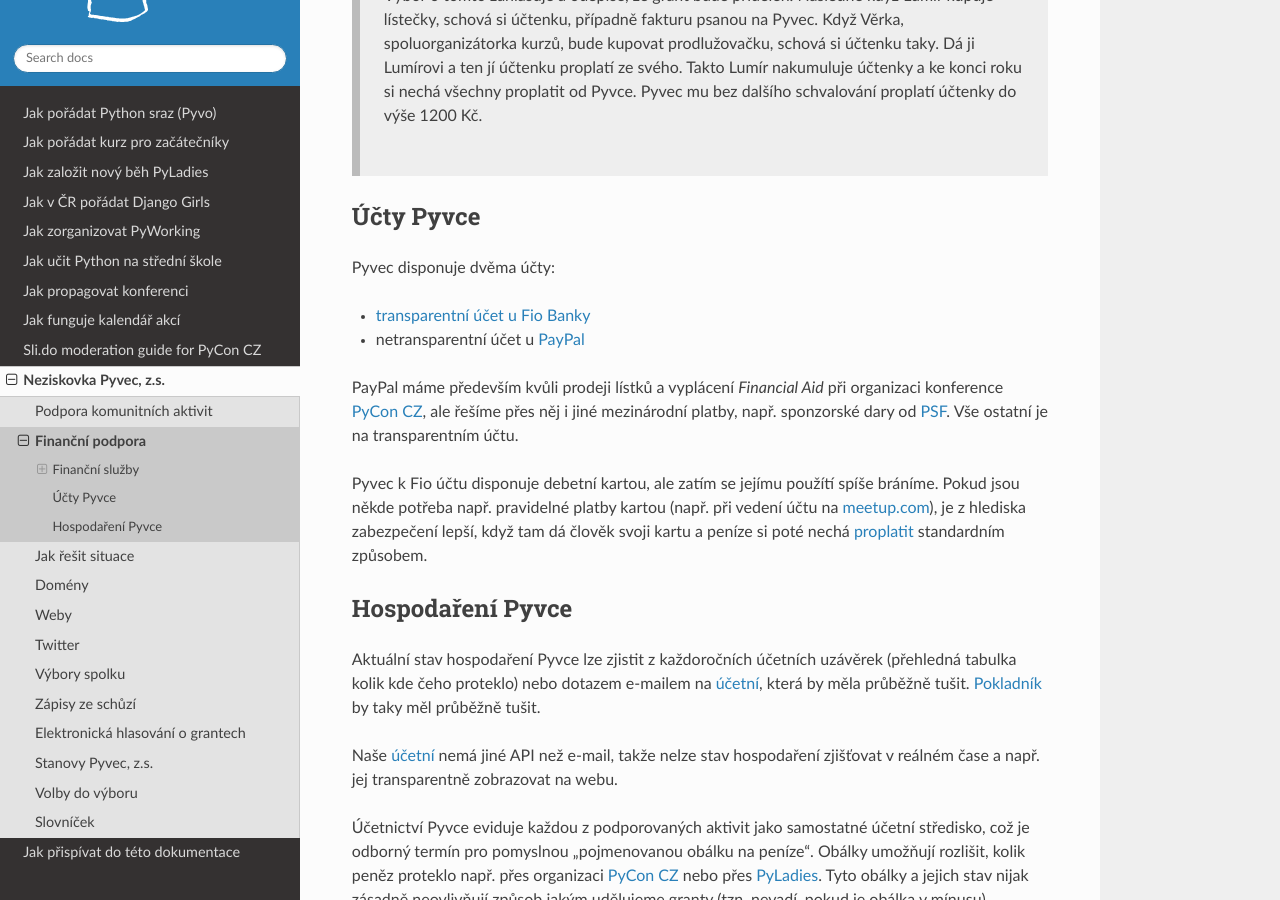
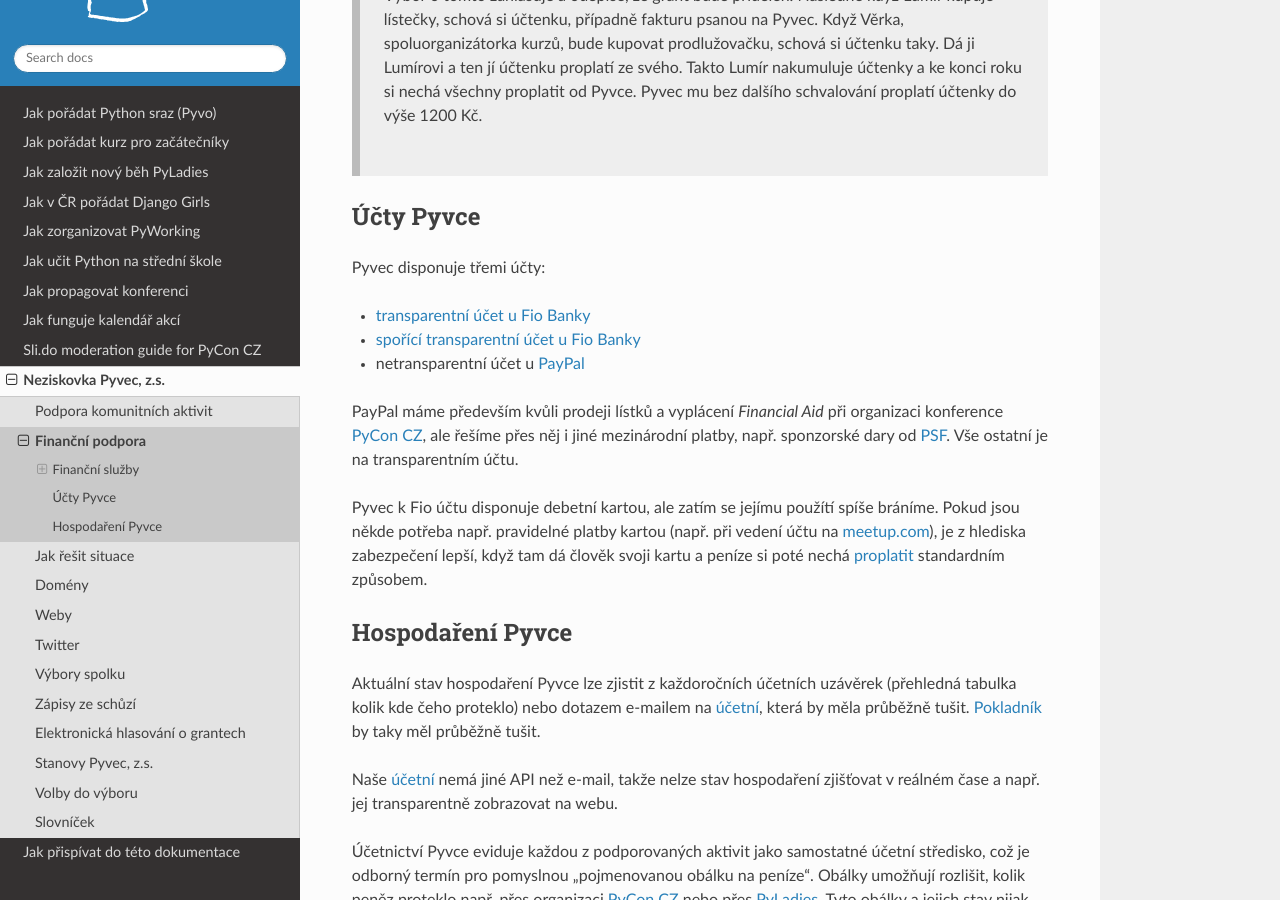
Before and after one commit to pyvec/docs.pyvec.org, a Sphinx documentation site: the page built from docs/operations/support-money.rst, in a window 1280 px wide and 900 px high, scrolled down 4053 px. Built offline with Sphinx 7.4.7 and the Read the Docs theme 3.1.0, drawn with Linux system fonts in a browser that asks for light colours; cross-references to code outside the pages are shown as plain code.

Commit message:
Document we've got a savings account now

```diff
--- a/docs/operations/support-money.rst
+++ b/docs/operations/support-money.rst
@@ -134,9 +134,10 @@
 Účty Pyvce
 ----------
 
-Pyvec disponuje dvěma účty:
+Pyvec disponuje třemi účty:
 
 - `transparentní účet u Fio Banky <https://ib.fio.cz/ib/transparent?a=2600260438>`_
+- `spořící transparentní účet u Fio Banky <https://ib.fio.cz/ib/transparent?a=2903292736>`_
 - netransparentní účet u `PayPal <https://www.paypal.com>`_
 
 PayPal máme především kvůli prodeji lístků a vyplácení *Financial Aid* při organizaci konference `PyCon CZ <https://cz.pycon.org>`_, ale řešíme přes něj i jiné mezinárodní platby, např. sponzorské dary od `PSF <https://www.python.org/psf-landing/>`_. Vše ostatní je na transparentním účtu.
```
